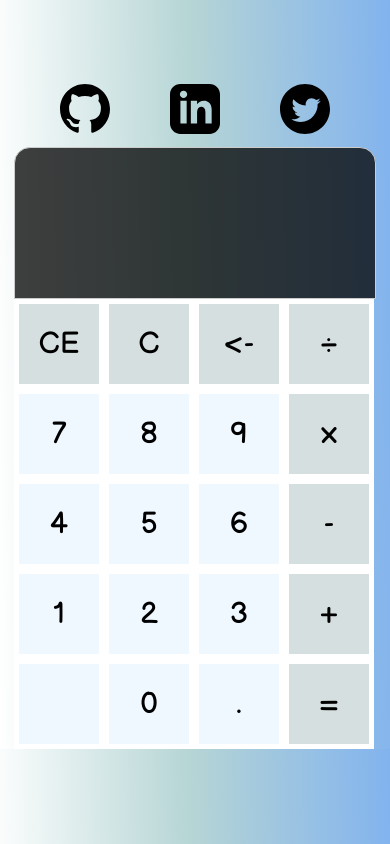
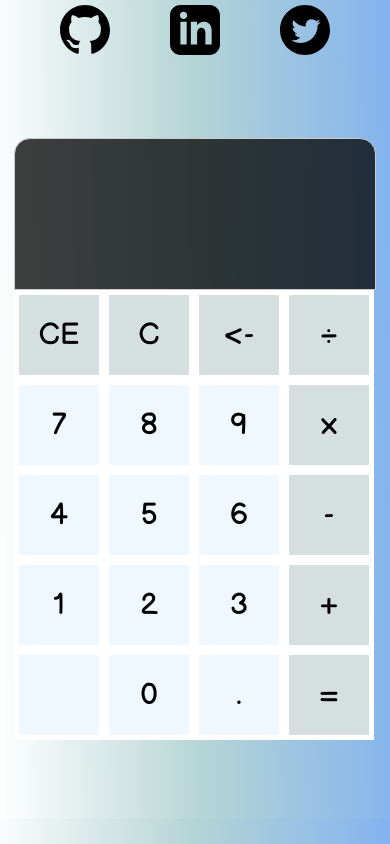
Before and after one commit to K-dense/calculator, a plain HTML site: page index.html in a window 390 px wide. Drawn offline with Linux system fonts and the light colour scheme.

Commit message:
Added a bit of responsiveness for small mobile devices

```diff
--- a/style.css
+++ b/style.css
@@ -14,7 +14,6 @@ body {
 }
 
 header {
-  display: block;
   margin-top: 10vh;
   margin-bottom: 1vh;
 }
@@ -106,3 +105,14 @@ svg {
   border: 1px solid white;
   background-color: #E9F0F0
 }
+
+@media only screen and (max-width: 600px) {
+  header {
+    margin-top: 5px;
+    margin-bottom: 0;
+  }
+
+  .calc-main-container {
+    min-height: 90vh;
+  }
+}
```
